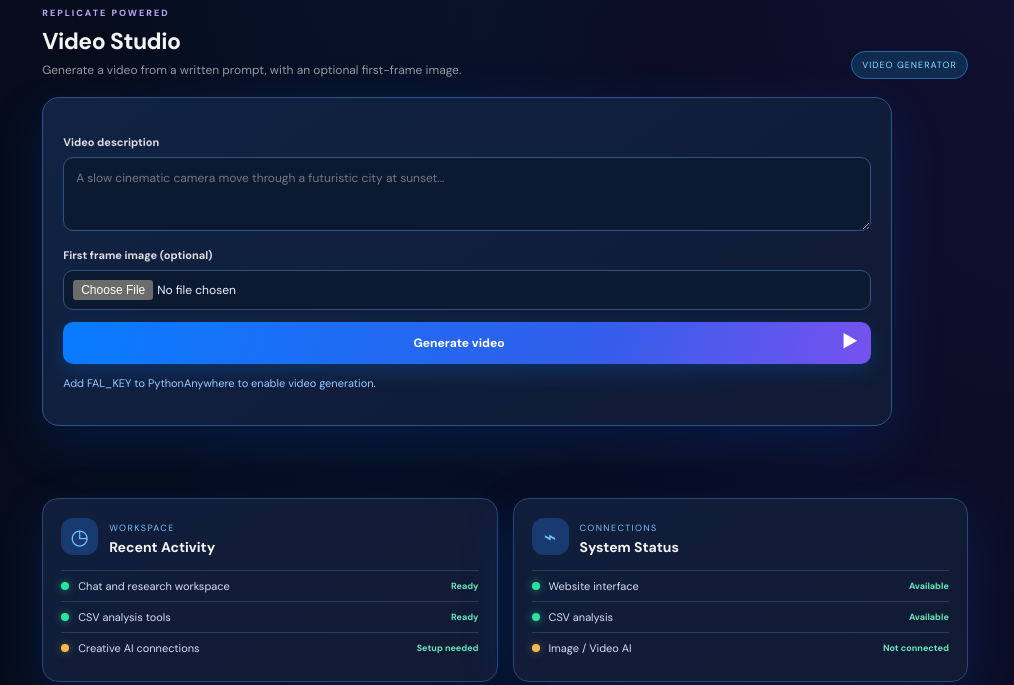
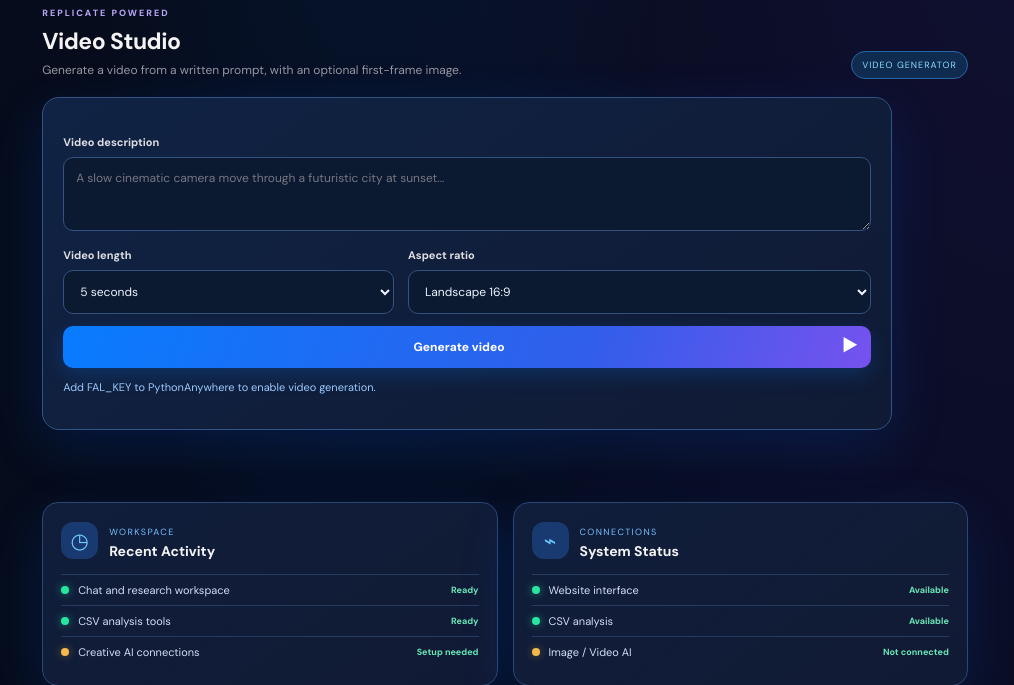
Before and after one commit to editmaster121472-create/data-detective, a Flask app: page / in a window 1280 px wide. Shown: the part 2105-2790 px from the top of the page, without its empty margins (261-1275 px from the left). Run offline with Flask 3, Linux system fonts and the light colour scheme.

Commit message:
Add video duration and aspect ratio controls

```diff
--- a/templates/index.html
+++ b/templates/index.html
@@ -103,7 +103,7 @@
   <div class="creative-panel">
     <label class="field-label" for="videoPrompt">Video description</label>
     <textarea id="videoPrompt" rows="3" maxlength="1200" placeholder="A slow cinematic camera move through a futuristic city at sunset..."></textarea>
-    <label class="field-label" for="videoReference">First frame image (optional)</label><input id="videoReference" type="file" accept="image/png,image/jpeg,image/webp">
+    <div class="creative-options"><div><label class="field-label" for="videoDuration">Video length</label><select id="videoDuration"><option value="5">5 seconds</option><option value="8">8 seconds</option><option value="10">10 seconds</option><option value="15">15 seconds</option></select></div><div><label class="field-label" for="videoRatio">Aspect ratio</label><select id="videoRatio"><option value="16:9">Landscape 16:9</option><option value="9:16">Portrait 9:16</option><option value="1:1">Square 1:1</option><option value="4:3">Classic 4:3</option><option value="3:4">Portrait 3:4</option></select></div></div>
     <button class="analyze-button" id="generateVideo" type="button">Generate video <span>▶</span></button>
     <p class="creative-status" id="videoStatus" aria-live="polite">Checking video service…</p><div class="creative-result" id="videoResult"></div>
   </div>
```
